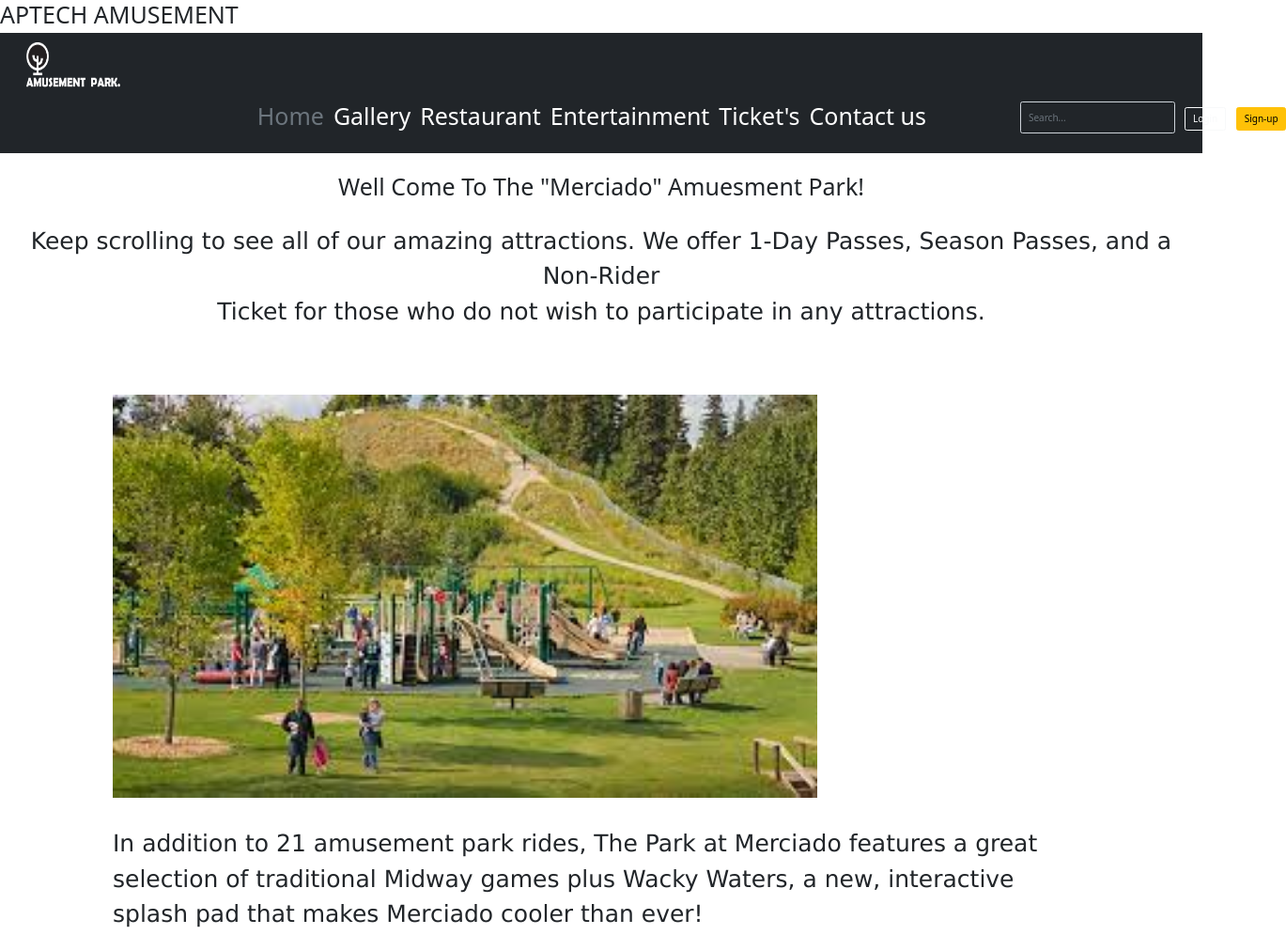
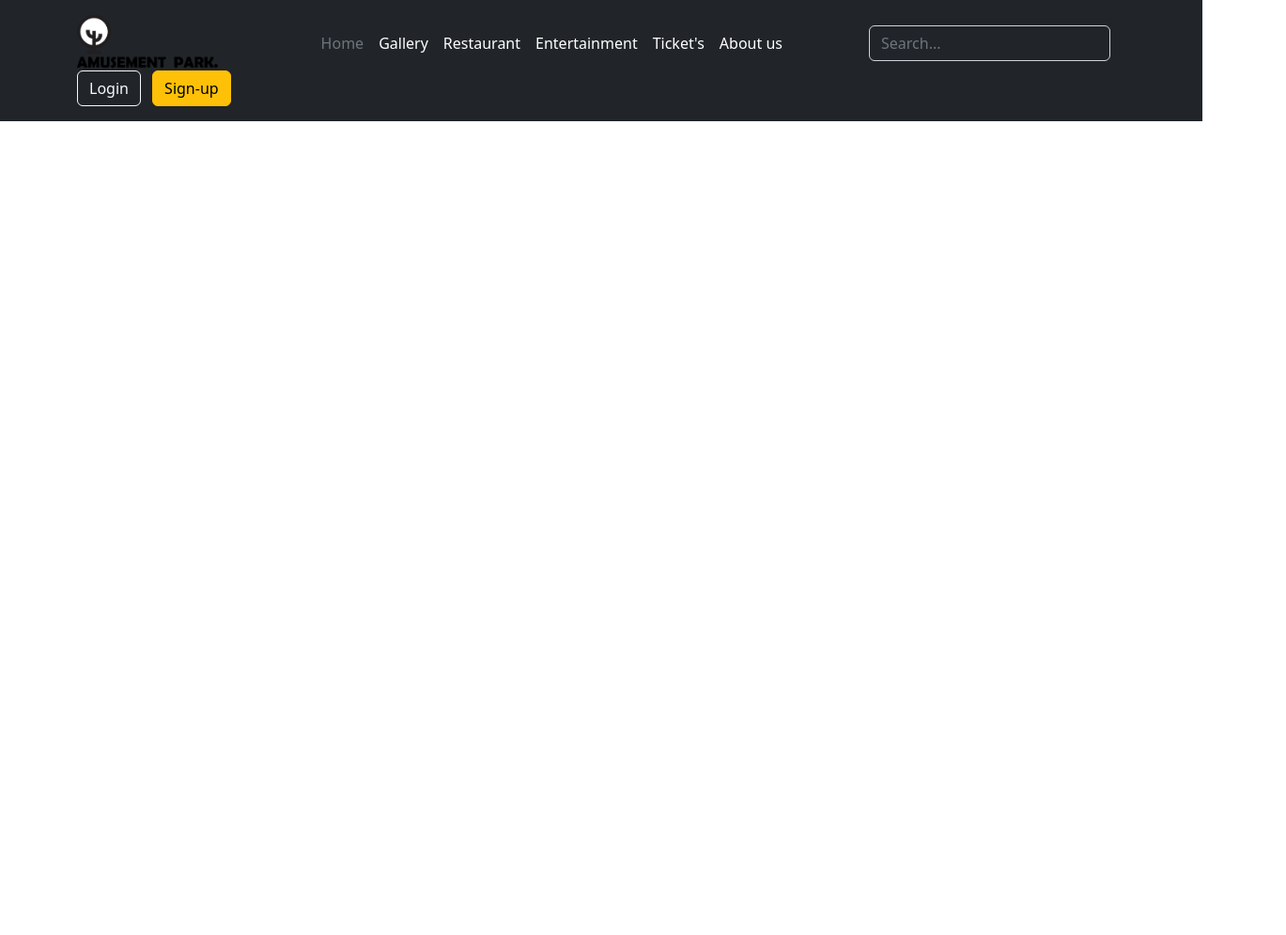
Before and after one commit to MFahad786/Eproject-aptech, a plain HTML site: page index.html in a window 1280 px wide. Shown: the whole page at 94% size, 1369 px wide, since content can reach past the window. After the commit the page ends 800 px from the top, so only its background shows below. Drawn offline with nearby package versions, Linux system fonts and the light colour scheme; files that its build step writes are made by us from their sources.

Commit message:
changes
6162022

```diff
--- a/design.css
+++ b/design.css
@@ -0,0 +1,23 @@
+*{
+    margin: 0px;
+    padding: 0px;
+}
+img{
+    width: 150px;
+    float: right;
+}
+ul{
+    margin-left: 60px;
+}
+#toptext{
+    position: absolute;
+    z-index: 1;
+    animation-name: toptext1;
+    animation-duration: 3s;
+    margin-top: -40px;
+    font-size: 70px;
+    margin-left: 30px;
+    color:black;
+    font-weight: 700;
+    animation-fill-mode: forwards;
+}
--- a/index.html
+++ b/index.html
@@ -1,93 +1,44 @@
-<!doctype html>
+<!DOCTYPE html>
 <html lang="en">
+<head>
+	<meta charset="UTF-8">
+	<meta http-equiv="X-UA-Compatible" content="IE=edge">
+	<meta name="viewport" content="width=device-width, initial-scale=1.0">
+	<title>Document</title>
+	<link rel="stylesheet" href="../Eproject-aptech/design.css">
+	<!-- CSS only -->
+<link href="https://cdn.jsdelivr.net/npm/bootstrap@5.2.0-beta1/dist/css/bootstrap.min.css" rel="stylesheet" integrity="sha384-0evHe/X+R7YkIZDRvuzKMRqM+OrBnVFBL6DOitfPri4tjfHxaWutUpFmBp4vmVor" crossorigin="anonymous">
+</head>
+<body>
+	<header class="p-3 bg-dark text-white">
 
-<head>
-	<script src="https://ajax.googleapis.com/ajax/libs/jquery/3.4.0/jquery.min.js"></script>
-<script src="https://maxcdn.bootstrapcdn.com/bootstrap/3.4.0/js/bootstrap.min.js"></script>
-<link rel="stylesheet" href="https://use.fontawesome.com/releases/v5.8.1/css/all.css">
-<script src="https://ajax.googleapis.com/ajax/libs/angularjs/1.6.9/angular.min.js"></script>
-<link rel="stylesheet" href="mystyle.css">
-<script src="All script.js"></script>
-<link rel="stylesheet" href="https://maxcdn.bootstrapcdn.com/bootstrap/3.4.0/css/bootstrap.min.css">
-	<!-- Required meta tags -->
-	<meta charset="utf-8">
-	<meta name="viewport" content="width=device-width, initial-scale=1">
+		<div class="container">
+		  <div class="d-flex flex-wrap align-items-center justify-content-center justify-content-lg-start">
+			<!-- <a href="/" class="d-flex align-items-center mb-2 mb-lg-0 text-white text-decoration-none">
+			  <svg class="bi me-2" width="40" height="32" role="img" aria-label="Bootstrap"><use xlink:href="#bootstrap"/></svg>
+			</a> -->
+			<img src="../Eproject-aptech/imgs/LOGO.png" alt="">&nbsp;&nbsp;&nbsp;&nbsp;&nbsp;&nbsp;&nbsp;&nbsp;&nbsp;&nbsp;
 
-	<!-- Bootstrap CSS -->
-	<link href="https://cdn.jsdelivr.net/npm/bootstrap@5.1.3/dist/css/bootstrap.min.css" rel="stylesheet"
-		integrity="sha384-1BmE4kWBq78iYhFldvKuhfTAU6auU8tT94WrHftjDbrCEXSU1oBoqyl2QvZ6jIW3" crossorigin="anonymous">
+			<ul class="nav col-12 col-lg-auto me-lg-auto mb-2 justify-content-center mb-md-0" id="head">
+			  <li><a href="../Eproject-aptech/index.html" class="nav-link px-2 text-secondary">Home</a></li>
+			  <li><a href="../Eproject-aptech/gallery.html" class="nav-link px-2 text-white">Gallery</a></li>
+			  <li><a href="../Eproject-aptech/Restaurant.html" class="nav-link px-2 text-white">Restaurant</a></li>
+			  <li><a href="../Eproject-aptech/Entertainment.html" class="nav-link px-2 text-white">Entertainment</a></li>
+			  <li><a href="../Eproject-aptech/Ticket's.html" class="nav-link px-2 text-white">Ticket's</a></li>
+			  <li><a href="../Eproject-aptech/Aboutus.html" class="nav-link px-2 text-white">About us</a></li>
+			</ul>
 
+			<form class="col-12 col-lg-auto mb-3 mb-lg-0 me-lg-3" role="search">
+			  <input type="search" class="form-control form-control-dark text-white bg-dark" placeholder="Search..." aria-label="Search">
+			</form>
 
-	<style>
-		#img5 {
-			margin-left: -50px;
-		}
+			<div class="text-end">
+			  <button type="button" class="btn btn-outline-light me-2">Login</button>
+			  <button type="button" class="btn btn-warning">Sign-up</button>
+			</div>
+		  </div>
+		</div>
+	  </header>
 
-		.nav {
-			margin-left: 17%;
-			size: 200px;
-		}
-	</style>
-</head>
-
-<body>
-	<h1>APTECH AMUSEMENT</h1>
-
-	<!-- Optional JavaScript; choose one of the two! -->
-
-	<!-- Option 1: Bootstrap Bundle with Popper -->
-	<script src="https://cdn.jsdelivr.net/npm/bootstrap@5.1.3/dist/js/bootstrap.bundle.min.js"
-		integrity="sha384-ka7Sk0Gln4gmtz2MlQnikT1wXgYsOg+OMhuP+IlRH9sENBO0LRn5q+8nbTov4+1p"
-		crossorigin="anonymous"></script>
-
-	<!-- Option 2: Separate Popper and Bootstrap JS -->
-	<!--
-    <script src="https://cdn.jsdelivr.net/npm/@popperjs/core@2.10.2/dist/umd/popper.min.js" integrity="sha384-7+zCNj/IqJ95wo16oMtfsKbZ9ccEh31eOz1HGyDuCQ6wgnyJNSYdrPa03rtR1zdB" crossorigin="anonymous"></script>
-    <script src="https://cdn.jsdelivr.net/npm/bootstrap@5.1.3/dist/js/bootstrap.min.js" integrity="sha384-QJHtvGhmr9XOIpI6YVutG+2QOK9T+ZnN4kzFN1RtK3zEFEIsxhlmWl5/YESvpZ13" crossorigin="anonymous"></script>
-    -->
-	<!--header start fhd-->
-	<header class="p-3 bg-dark text-white" >
-		<div class="container">
-			<div style="position: ;" class="d-flex flex-wrap align-items-center justify-content-center justify-content-lg-start">
-				<img src="../Eproject-aptech/imgs/logo2.png" alt="" height="50px" width="100px" id="img5">
-				<!-- <a href="../Eproject-aptech/imgs/LOGO.png" class="d-flex align-items-center mb-2 mb-lg-0 text-white text-decoration-none" > -->
-				<!-- <svg class="bi me-2" width="40" height="32" role="img" aria-label="Bootstrap"><use xlink:href="#bootstrap"/></svg> -->
-				</a>
-				<br>
-
-				<ul class="nav col-15 col-lg-auto me-lg-auto mb-2 justify-content-center mb-md-0" style="font-size: 25px;  pa">
-					<li><a href="#" class="nav-link px-2 text-secondary">Home</a></li>
-					<li><a href="../Eproject-aptech/gallery.html" class="nav-link px-2 text-white">Gallery</a></li>
-					<li><a href="../Eproject-aptech/Restaurant.html" class="nav-link px-2 text-white">Restaurant</a>
-					</li>
-					<li><a href="../Eproject-aptech/Entertainment.html"
-							class="nav-link px-2 text-white">Entertainment</a></li>
-					<li><a href="../Eproject-aptech/Ticket's.html" class="nav-link px-2 text-white">Ticket's</a></li>
-					<li><a href="../Eproject-aptech/Contactus.html" class="nav-link px-2 text-white">Contact us</a></li>
-					&nbsp;&nbsp;&nbsp;&nbsp;&nbsp;&nbsp;&nbsp;
-
-				<form style="padding-top: 13px; padding-left:50px ; " class="col-12 col-lg-auto mb-3 mb-lg-0 me-lg-3" role="search">
-					<input  type="search" class="form-control form-control-dark text-white bg-dark "
-						placeholder="Search..." aria-label="Search">
-				</form>
-
-				<div style="padding-top: 10px;" class="text-end">
-					<a href="" button type="button" class="btn btn-outline-light me-2">Login</a>
-					<a href="../Eproject-aptech/signup.html" button type="button" class="btn btn-warning">Sign-up</a>
-
-				</div>
-			</div>
-		</div>
-	</header>
-	<div class="heading" style="text-align: center; padding-top:20px;">
-		<h1>Well Come To The "Merciado" Amuesment Park!
-		</h1>
-		<p style="font-size: 25px; padding-top: 20px; text-align: center;" >Keep scrolling to see all of our amazing attractions. We offer 1-Day Passes, Season Passes, and a Non-Rider <br> Ticket for those who do not wish to participate in any attractions.</p>
-	</div>
-	<div class="img" style="padding: 60px 120px;  ">
-		<img style="width: 750px; " src="../Eproject-aptech/imgs/download1.jfif" alt=""> <br><br><br>
-		<p style="font-size: 25px;" >In addition to 21 amusement park rides, The Park at Merciado features a great selection of traditional Midway games plus Wacky Waters, a new, interactive splash pad that makes Merciado cooler than ever!</p>
-	</div>
 </body>
-
 </html>
```
Also changed, not shown: gallery.html (+37 -4 lines), 1 other file.
